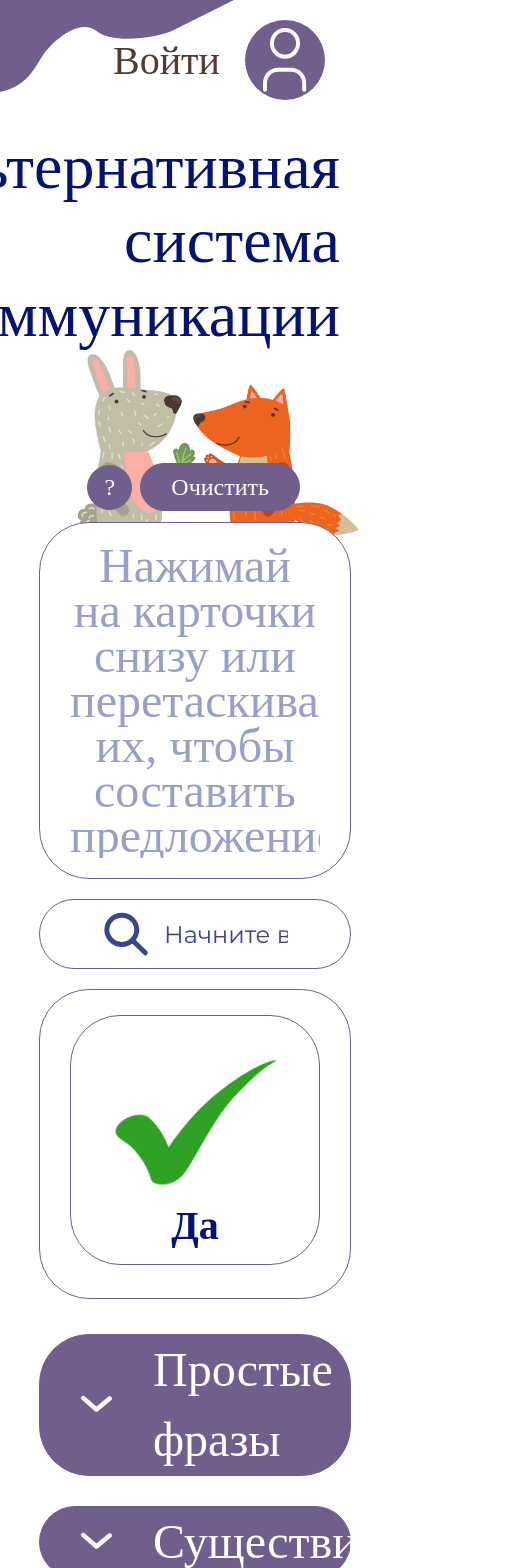
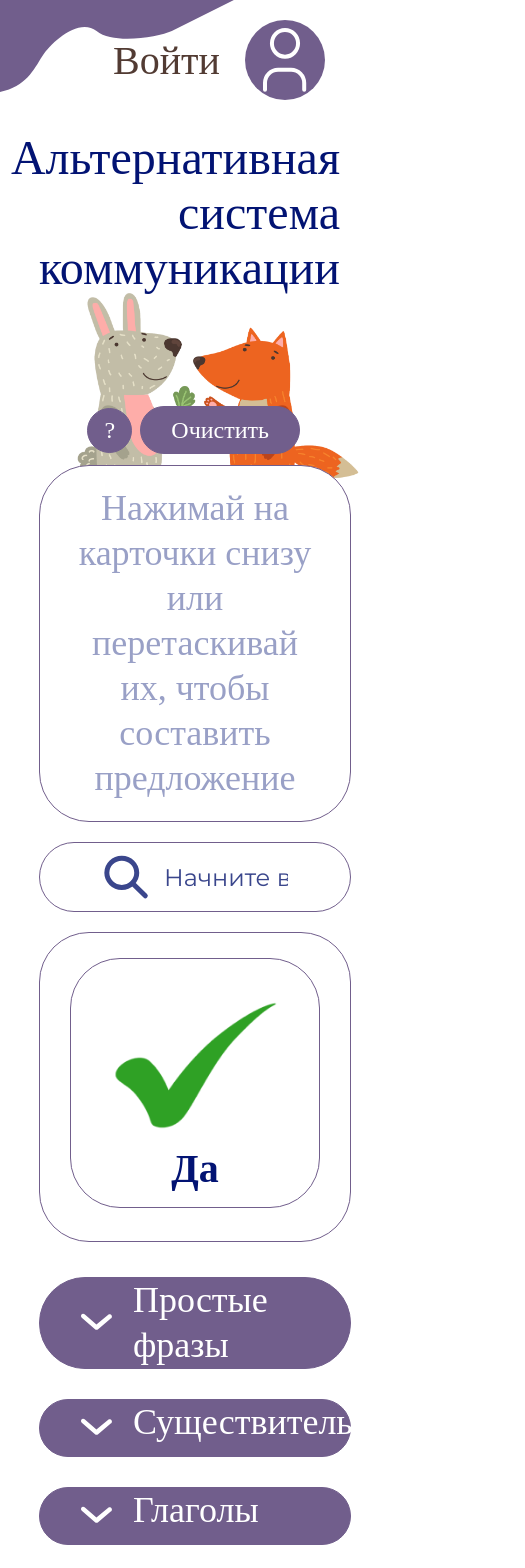
Before and after one commit to WouterLab/react-asc, a React (Create React App) app: page / in a window 390 px wide. Shown: the top 1568 px of the page, 525 px wide, since content can reach past the window. Built offline with nearby package versions, Linux system fonts and the light colour scheme; a web font is replaced by a local one.

Commit message:
fix adaptive

```diff
--- a/src/components/CardsBlock/CardsBlock.module.scss
+++ b/src/components/CardsBlock/CardsBlock.module.scss
@@ -70,6 +70,10 @@
   @media (max-width: 900px) {
     font-size: 48px;
     line-height: 45px;
+  }
+
+  @media (max-width: 400px) {
+    font-size: 36px;
   }
 }
 
--- a/src/components/Dropdown/Dropdown.module.scss
+++ b/src/components/Dropdown/Dropdown.module.scss
@@ -6,6 +6,10 @@
   border: 1px solid #715e8c;
   border-radius: 50px;
   cursor: pointer;
+
+  @media (max-width: 800px) {
+    gap: 10px;
+  }
 }
 
 .wrapper {
@@ -19,6 +23,11 @@
   font-size: 48px;
   line-height: 70px;
   color: #ffffff;
+
+  @media (max-width: 800px) {
+    font-size: 36px;
+    line-height: 45px;
+  }
 }
 
 .cardList {
--- a/src/pages/Main/Main.module.scss
+++ b/src/pages/Main/Main.module.scss
@@ -50,8 +50,11 @@
   }
 
   @media (max-width: 600px) {
-    font-size: 64px;
     margin: 0;
+  }
+
+  @media (max-width: 400px) {
+    font-size: 48px;
   }
 }
 
@@ -61,4 +64,8 @@
   @media (max-width: 800px) {
     font-size: 64px;
   }
+
+  @media (max-width: 400px) {
+    font-size: 48px;
+  }
 }
--- a/src/pages/NewCard/NewCard.module.scss
+++ b/src/pages/NewCard/NewCard.module.scss
@@ -68,6 +68,7 @@
   font-size: 76px;
   line-height: 84px;
   color: #715e8c;
+  text-align: center;
 }
 
 .card {
```
